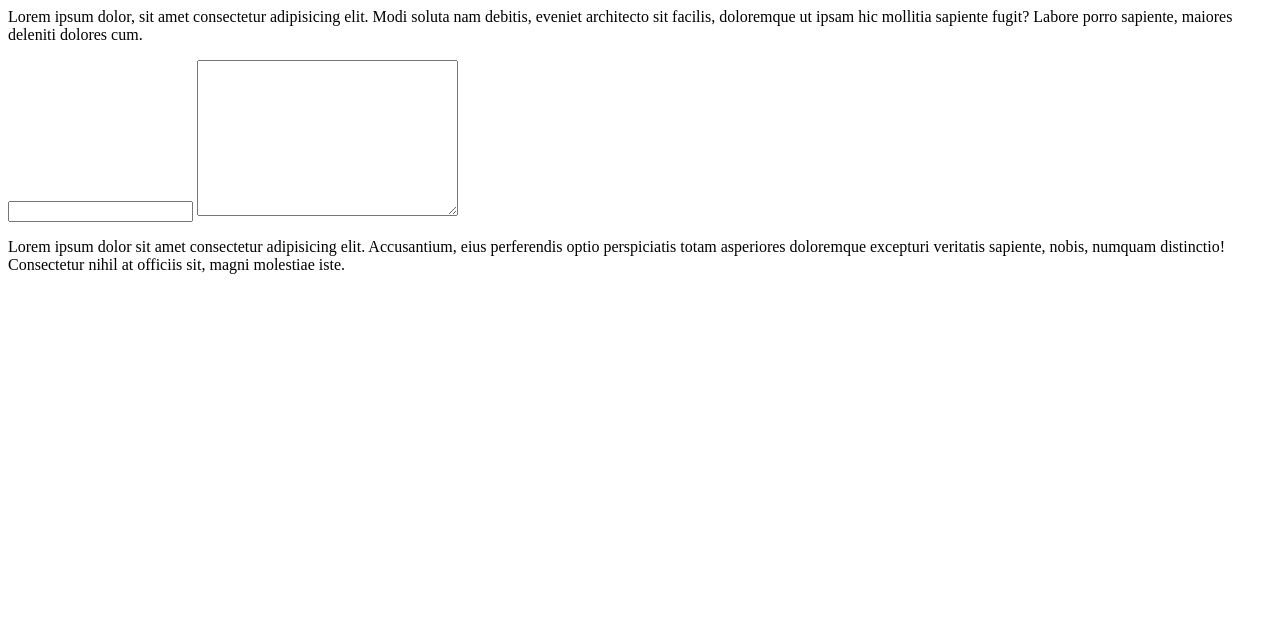
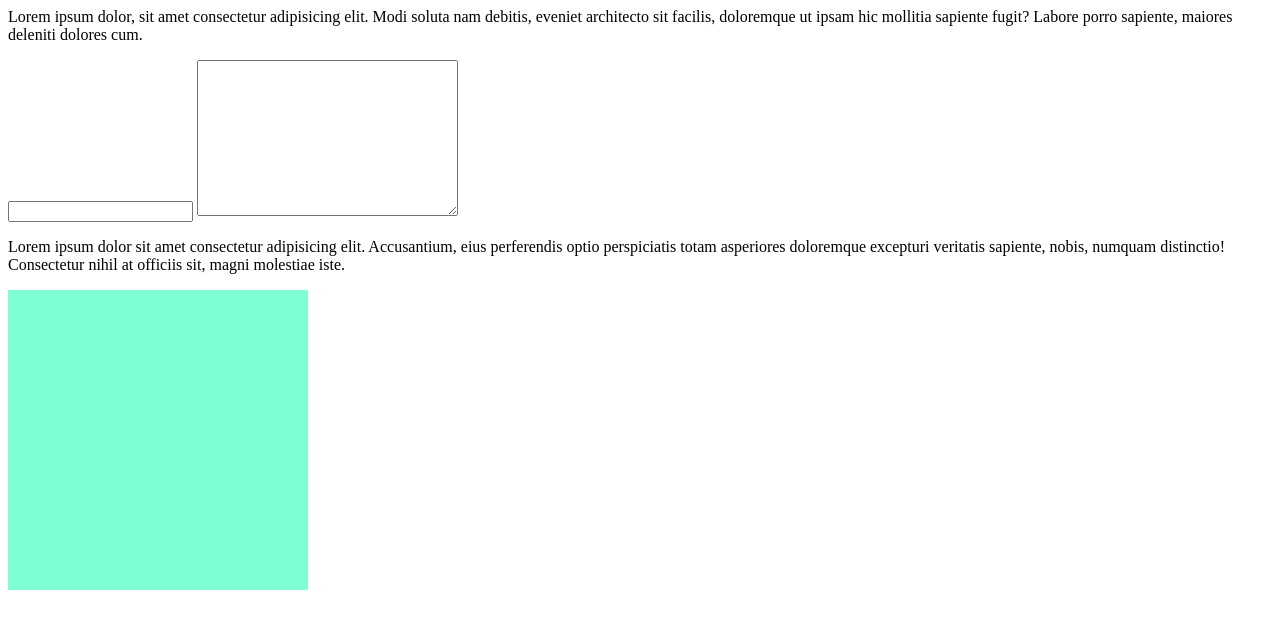
Before and after one commit to Luxmiyazaki/website-example-, a plain HTML site: page luli.html in a window 1280 px wide. Drawn offline with Linux system fonts and the light colour scheme.

Commit message:
Update luli.html

```diff
--- a/luli.html
+++ b/luli.html
@@ -10,5 +10,8 @@
             <textarea name="" id="" cols="30" rows="10"></textarea>
             <p>Lorem ipsum dolor sit amet consectetur adipisicing elit. Accusantium, eius perferendis optio perspiciatis totam asperiores doloremque excepturi veritatis sapiente, nobis, numquam distinctio! Consectetur nihil at officiis sit, magni molestiae iste.</p>
         </form>
+        <div style="width: 300px; background-color: aquamarine; height: 300px;">
+
+        </div>
     </body>
 </html>
```
